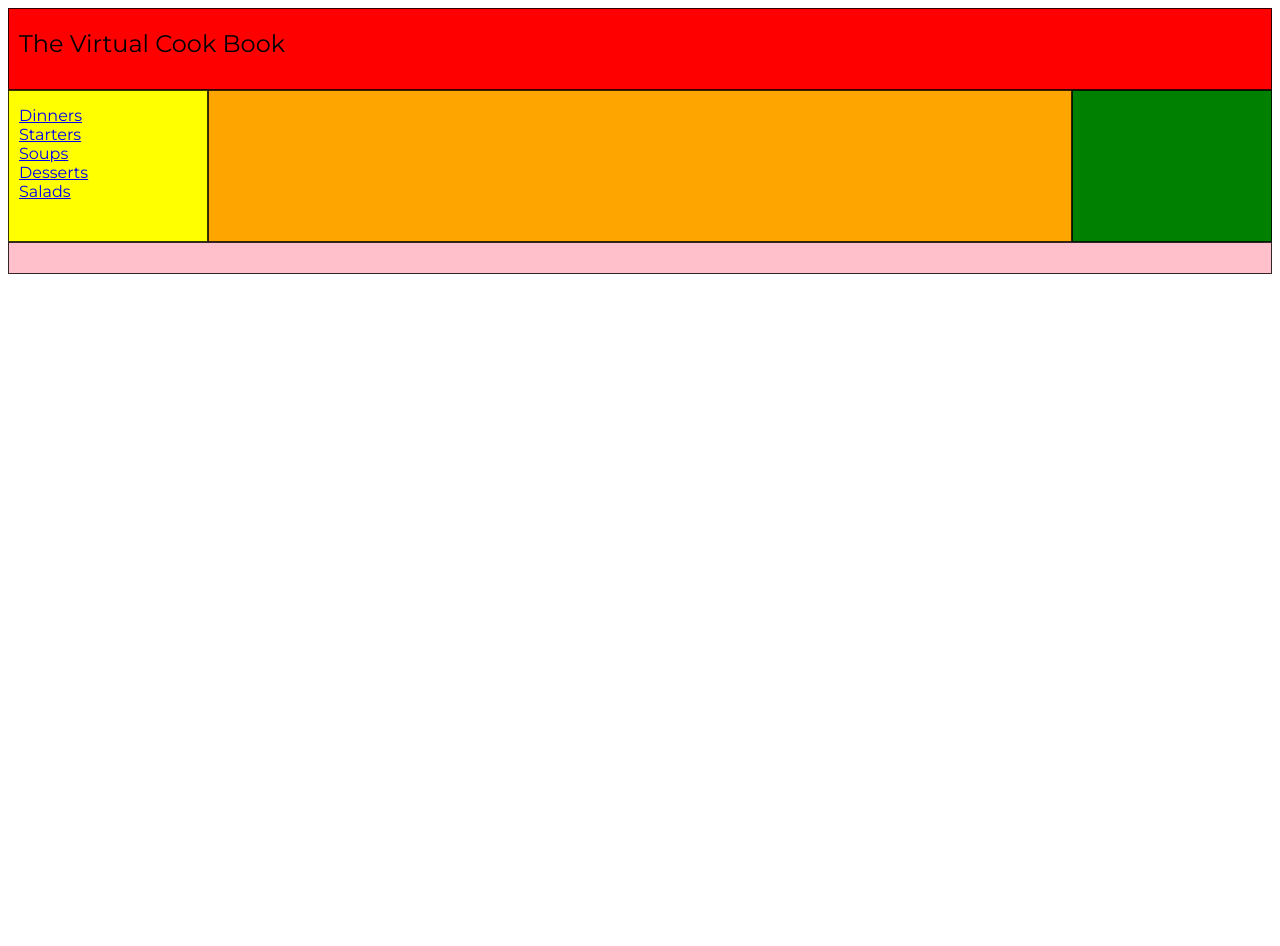
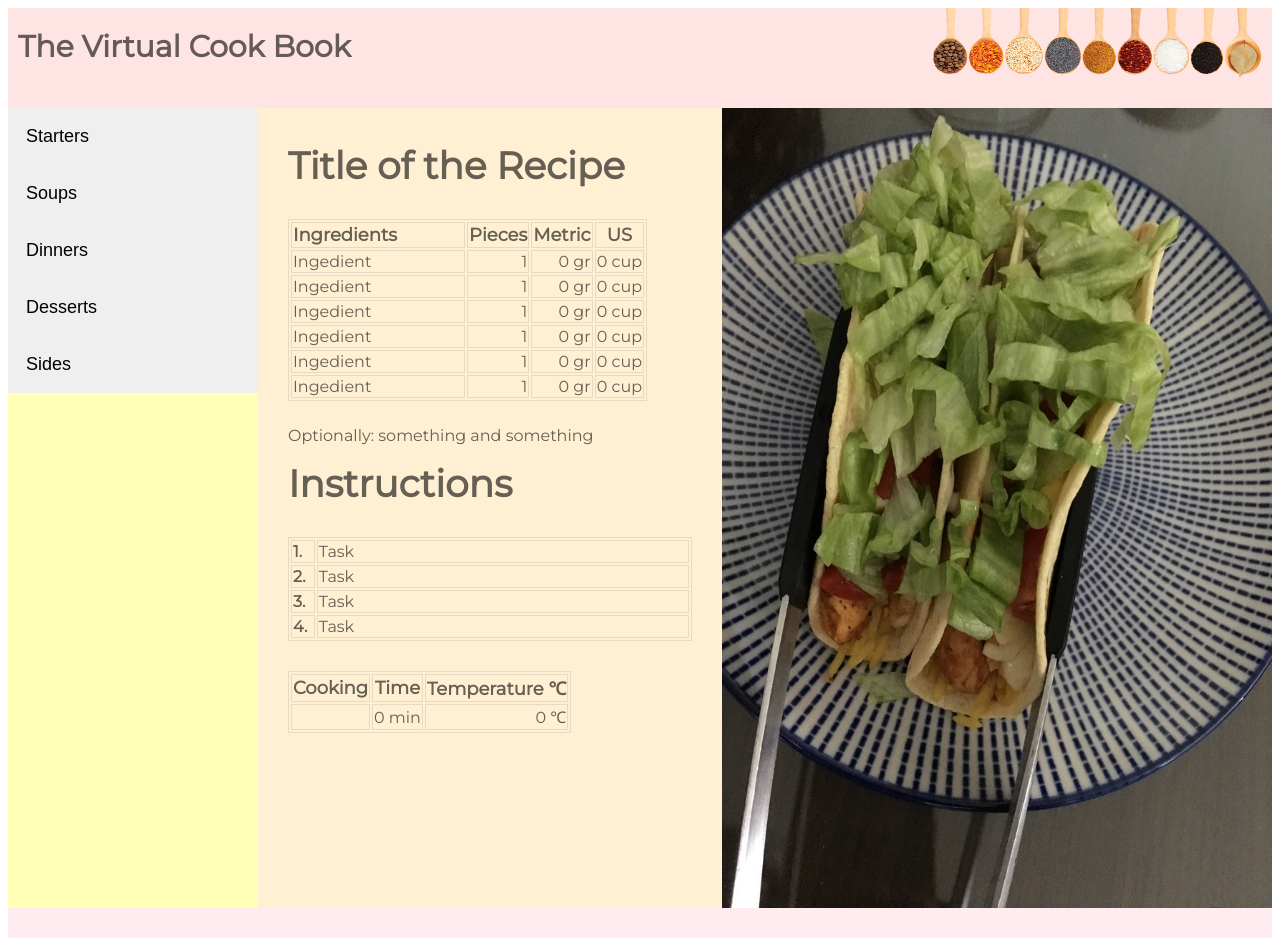
Before and after one commit to Kesse8401/CookBook, a website: page index.html in a window 1280 px wide. Before the commit the page ends 800 px from the top, so only its background shows below. Drawn offline with Linux system fonts and the light colour scheme.

Commit message:
A lot of changes

```diff
--- a/index.css
+++ b/index.css
@@ -1,5 +1,6 @@
 body {
     font-family: 'Montserrat', sans-serif;
+    color: rgba(0, 0, 0, 0.605);
 }
 
 .main {
@@ -8,45 +9,47 @@ body {
 
   #grid {
     display: grid;
-    grid-template-columns: 200px 1fr 200px;
-
-  }
-
-  .box {
-    border: 1px solid rgba(0, 0, 0, 0.8);
+    grid-template-columns: 250px 1fr 550px;
   }
 
   .red {
-    background-color: red;
+    background-color: rgba(255, 0, 0, 0.105);
     grid-column: 1 / 4;
     grid-row: 1;
+    display: flex;
+    justify-content: space-between;
   }
 
   .yellow {
     grid-column: 1;
     grid-row: 2;
-    background-color: yellow;
+    background-color: rgba(255, 255, 0, 0.283);
+    height: 800px;
+    font-size: 18px;
   }
 
   .orange {
     grid-column: 2;
     grid-row: 2;
-    background-color: orange;
+    background-color: rgba(255, 166, 0, 0.173);
+    height: 800px;
+
   }
 
   .green {
-    background-color: green;
+    background-color: rgba(0, 128, 0, 0.18);
     grid-column: 3;
     grid-row: 2;
+    height: 800px;
+
   }
 
   .pink {
-    background-color: pink;
+    background-color: rgba(255, 192, 203, 0.297);
     grid-column: 1 / 4;
     grid-row: 3;
     height: 30px;
   }
-
 
 
 .wholeWeb {
@@ -54,10 +57,17 @@ body {
 }
 
 .header {
-    height: 60px;
-    font-size: 24px;
+    height: 80px;
+    font-size: 30px;
     padding-top: 20px;
     padding-left: 10px;
+    font-weight: 900;
+}
+
+.headerPhoto {
+    height: 70px;
+    float: right;
+    width: 350px;
 }
 
 .Headertitle {
@@ -65,22 +75,88 @@ body {
     margin-top: 10px;
 }
 
-.nav {
-    height: 140px;
-    width: 150px
+
+.collapsible {
+    cursor: pointer;
+    padding: 18px;
+    width: 100%;
+    border: none;
+    text-align: left;
+    outline: none;
+    font-size: 18px;
  }
 
-.navList {
-    margin-top: 10px;
-    padding: 5px;
+ ul, li {
+   font-size: 15px;
  }
 
-.container {}
+ .active, .collapsible:hover {
+    background-color: rgb(213, 213, 213);
+ }
+
+ .content {
+    padding: 0 10px;
+    display: none;
+    overflow: hidden;
+ }
+
+ h2 {
+   margin-top: 5px;
+ }
+
+a,
+a:visited{
+    color:rgba(0, 0, 0, 0.605);
+  }
 
 .article {
-
+    padding: 20px;
+    margin: 10px;
+    font-size: 25px;
 }
 
-.calculator {}
 
-.photo {}
+
+table, tr, td, th {
+  border: 1px solid rgba(148, 147, 147, 0.242);
+}
+
+tr{
+  font-size: 16px;
+}
+
+td{
+  font-size: 16px;
+  text-align: right;
+}
+
+th {
+  font-size: 18px;
+  font-weight: bolder;
+}
+
+.IngredientsWidth {
+  width: 170px;
+  text-align: left;
+}
+
+.optionally {
+  font-size: 16px;        /* Why doesn't it work? */
+}
+
+.noOfTask {
+  width: 25px;
+  font-weight: bold;
+  text-align: left;
+}
+
+.task {
+  width: 700px;
+  text-align: left;
+}
+
+.photoFood {
+  position: fixed; /* or absolute */
+  top: 0%;
+  right: 0%;
+}
--- a/index.html
+++ b/index.html
@@ -1,49 +1,171 @@
 <!DOCTYPE html>
 <html>
+
+<head>
     <title>The Cook Book</title>
     <meta charset="UTF-8">
     <meta name="viewport" content="width=device-width, initial-scale=1">
     <link type="text/css" rel="stylesheet" href="index.css">
     <link href="https://fonts.googleapis.com/css?family=Montserrat" rel="stylesheet">
+</head>
 
 <body>
     <div id="grid">
-          <div class="box red">
-            <div class="header">
-                  <header>The Virtual Cook Book</header>
+        <div class="red">
+            <header class="header">The Virtual Cook Book</header>
+            <img class="headerPhoto" src="images/spoons2.png" width="" height=""></img>
+        </div>
+
+        <div class="yellow">
+
+            <button class="collapsible">Starters</button>
+            <div class="content">
+                <ul style="list-style-type:none">
+                    <li>Garlic Roll</li>
+                    <li>Cheese Croquets</li>
+                    <li>
+                        <a href="starters/pieczarki.html" target="_blank">Champignone De Paris</a>
+                    </li>
+                </ul>
+            </div>
+
+            <button class="collapsible">Soups</button>
+            <div class="content">
+                <ul style="list-style-type:none">
+                    <li>Asparagus Cream</li>
+                    <li>Domoda</li>
+                    <li>Norwegian Chowder</li>
+                </ul>
+            </div>
+
+            <button class="collapsible">Dinners</button>
+            <div class="content">
+                <ul style="list-style-type:none">
+                    <li>Chilli</li>
+                    <li>Spinach pasta</li>
+                    <li>Norwegian Chowder</li>
+                </ul>
+            </div>
+
+            <button class="collapsible">Desserts</button>
+            <div class="content">
+                <ul style="list-style-type:none">
+                    <li>Yam Pie</li>
+                    <li>Babka</li>
+                    <li>Tort</li>
+                </ul>
+            </div>
+
+            <button class="collapsible">Sides</button>
+            <div class="content">
+                <ul style="list-style-type:none">
+                    <li>Egg fried Rice</li>
+                    <li>Courgette fries</li>
+                    <li>Puree</li>
+                </ul>
             </div>
         </div>
-          <div class="box yellow">
-            <div class="nav">
-                  <nav>
-                      <div class="navList">
-                          <a href="Dinners.html" target="_blank" class="navList">Dinners</a><br>
-                          <a href="Starters.html" target="_blank" class="navList">Starters</a><br>
-                          <a href="Soups.html" target="_blank" class="navList">Soups</a><br>
-                          <a href="Desserts.html" target="_blank" class="navList">Desserts</a><br>
-                          <a href="Salads.html" target="_blank" class="navList">Salads</a><br>
+
+        <div class="orange" id="recipe">
+
+            <div class="article">
+                <h2>Title of the Recipe</h2>
+                <p class="ingredients">
+                    <table>
+                        <tr>
+                            <th class="IngredientsWidth">Ingredients</th>
+                            <th>Pieces</th>
+                            <th>Metric</th>
+                            <th>US</th>
+                        </tr>
+                        <tr>
+                            <td class="IngredientsWidth">Ingedient</td>
+                            <td>1</td>
+                            <td>0 gr</td>
+                            <td>0 cup</td>
+                        </tr>
+                        <tr>
+                            <td class="IngredientsWidth">Ingedient</td>
+                            <td>1</td>
+                            <td>0 gr</td>
+                            <td>0 cup</td>
+                        </tr>
+                        <tr>
+                            <td class="IngredientsWidth">Ingedient</td>
+                            <td>1</td>
+                            <td>0 gr</td>
+                            <td>0 cup</td>
+                        </tr>
+                        <tr>
+                            <td class="IngredientsWidth">Ingedient</td>
+                            <td>1</td>
+                            <td>0 gr</td>
+                            <td>0 cup</td>
+                        </tr>
+                        <tr>
+                            <td class="IngredientsWidth">Ingedient</td>
+                            <td>1</td>
+                            <td>0 gr</td>
+                            <td>0 cup</td>
+                        </tr>
+                        <tr>
+                            <td class="IngredientsWidth">Ingedient</td>
+                            <td>1</td>
+                            <td>0 gr</td>
+                            <td>0 cup</td>
+                        </tr>
+                    </table>
+                </p>
+                <p class="optionally">Optionally: something and something</p>
+                <h2>Instructions</h2>
+                <table>
+                    <tr>
+                        <td class="noOfTask">1.</td>
+                        <td class="task">Task</td>
+                    </tr>
+                    <tr>
+                        <td class="noOfTask">2.</td>
+                        <td class="task">Task</td>
+                    </tr>
+                    <tr>
+                        <td class="noOfTask">3.</td>
+                        <td class="task">Task</td>
+                    </tr>
+                    <tr>
+                        <td class="noOfTask">4.</td>
+                        <td class="task">Task</td>
+                    </tr>
+
+                </table>
+                <br>
+                <table>
+                    <tr>
+                        <th>Cooking</th>
+                        <th>Time</th>
+                        <th>Temperature &#8451</th>
+                    </tr>
+                    <tr>
+                        <td></td>
+                        <td>0 min</td>
+                        <td>0 &#8451</td>
+                    </tr>
+
+
+                </table>
+
+            </div>
+            <div class="photoFood"></div>
+
+        </div>
+        <div class="green">
+            <img src="images/Fajitas.jpg" width="550" height="800"></img>
+        </div>
+        <div class="pink"></div>
 
     </div>
 
-                  </nav>
-              </div></div>
-          <div class="box orange">
-
-           <div class="article">
-                      <article>
-                          <section class="calculator"></section>
-                      </article>
-                  </div>
-
-          </div>
-          <div class="box green">
-            <aside class="photo"></aside>
-          </div>
-          <div class="box pink"></div>
-
-        </div>
+    <script src="index.js"></script>
 </body>
 
-      </div>
 
 </html>
--- /dev/null
+++ b/index.js
@@ -0,0 +1,16 @@
+var coll = document.getElementsByClassName("collapsible");
+var i;
+
+for (i = 0; i < coll.length; i++) {
+  coll[i].addEventListener("click", function() {
+    this.classList.toggle("active");
+    var content = this.nextElementSibling;
+    if (content.style.display === "block") {
+      content.style.display = "none";
+    } else {
+      content.style.display = "block";
+    }
+  });
+}
+
+document.getElementById('recipe').appendChild('afszdas')
```
Also changed, not shown: Starters.html (+1 -0 lines), starters/pieczarki.html (added, +104 -0 lines), README.md, images/Fajitas.jpg (added), images/spoons.jpg (added), images/spoons2.png (added), images/zupaAf.jpeg (added), starters/VoulAvent.html (added), starters/mornay.html (added), starters/springrolls.html (added), starters/tartaPor.html (added). Lines whose indentation alone changed are shown as unchanged.
